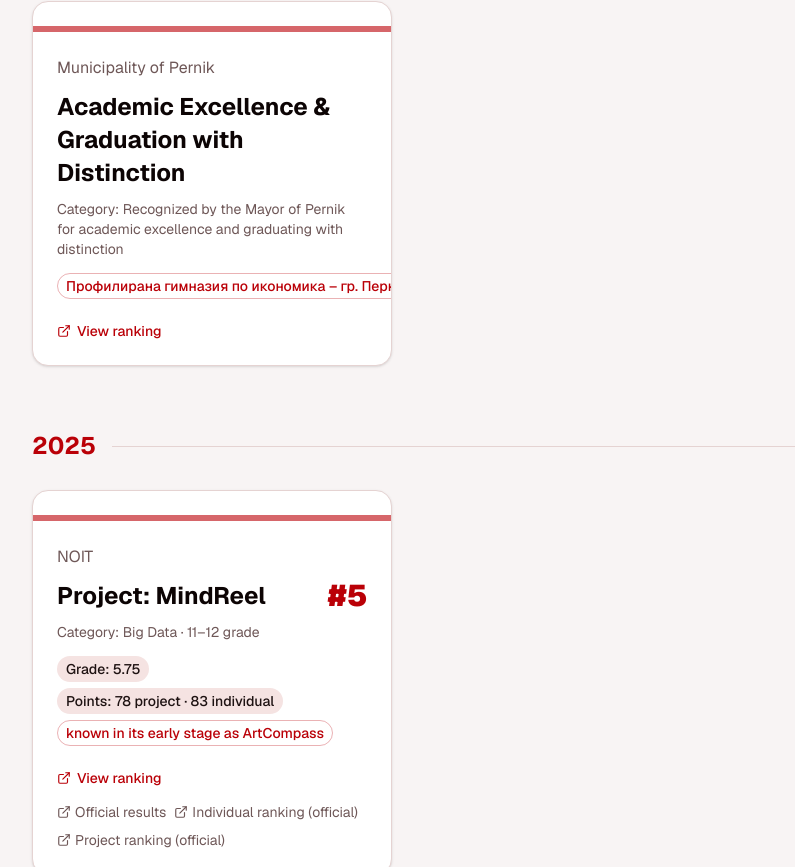
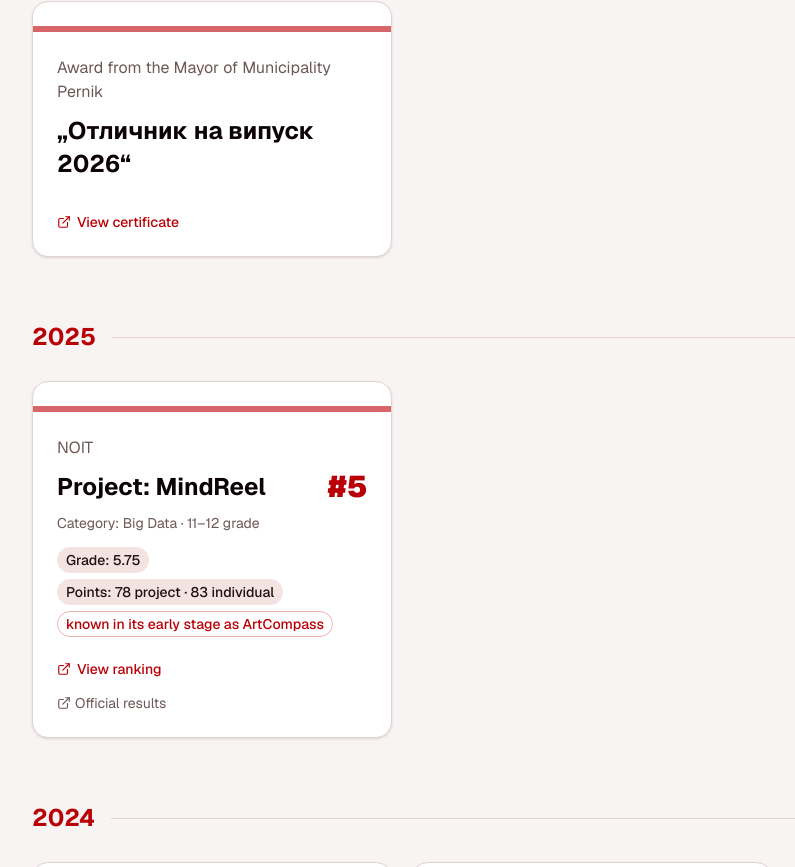
Before and after one commit to LackOfUsernameIdeas/PortfolioWebsite, a Next.js app: page / in a window 1280 px wide. Shown: the part 2353-3220 px from the top of the page, without its empty margins (48-843 px from the left). Built offline with nearby package versions, Linux system fonts and the light colour scheme.

Commit message:
small adjustments

```diff
--- a/app/page.tsx
+++ b/app/page.tsx
@@ -476,7 +476,8 @@ function AchievementsGrid() {
                           )}
                         </div>
                         <p className="text-sm text-muted-foreground">
-                          {t("achievements.category", language)}:{" "}
+                          {a.kind !== "honor" &&
+                            `${t("achievements.category", language)}: `}
                           {localize(a.category, language)}
                         </p>
 
@@ -514,7 +515,12 @@ function AchievementsGrid() {
                           <div className="mt-auto pt-3">
                             <span className="flex items-center gap-1.5 text-sm text-primary font-medium">
                               <ExternalLink className="w-3.5 h-3.5" />
-                              {t("achievements.viewRanking", language)}
+                              {t(
+                                a.kind === "honor"
+                                  ? "achievements.viewCertificate"
+                                  : "achievements.viewRanking",
+                                language
+                              )}
                             </span>
                           </div>
                         )}
@@ -562,6 +568,7 @@ function AchievementModal({
     label: Localized;
     path: string;
     type?: "pdf" | "image";
+    caption?: Localized;
   } | null>(achievement.docs?.[0] ?? null);
 
   const [lightboxOpen, setLightboxOpen] = useState(false);
@@ -582,9 +589,11 @@ function AchievementModal({
   const isImageDoc = activeDoc?.type === "image";
   const lightboxSrc = isImageDoc ? activeDoc?.path : achievement.fallbackImage;
   const lightboxCaption = isImageDoc
-    ? activeDoc?.label
-      ? localize(activeDoc.label, language)
-      : undefined
+    ? activeDoc?.caption
+      ? localize(activeDoc.caption, language)
+      : activeDoc?.label
+        ? localize(activeDoc.label, language)
+        : undefined
     : achievement.fallbackImageCaption
       ? localize(achievement.fallbackImageCaption, language)
       : undefined;
@@ -669,7 +678,8 @@ function AchievementModal({
               {achievement.title}
             </h2>
             <p className="text-base text-muted-foreground mt-1.5">
-              {t("achievements.category", language)}:{" "}
+              {achievement.kind !== "honor" &&
+                `${t("achievements.category", language)}: `}
               {localize(achievement.category, language)}
             </p>
           </div>
@@ -763,6 +773,13 @@ function AchievementModal({
                   {t("achievements.clickToExpand", language)}
                 </div>
               </div>
+              {activeDoc.caption && (
+                <div className="absolute bottom-0 inset-x-0 bg-gradient-to-t from-black/70 to-transparent px-4 py-3 pointer-events-none">
+                  <p className="text-white text-xs line-clamp-2">
+                    {localize(activeDoc.caption, language)}
+                  </p>
+                </div>
+              )}
             </div>
           ) : activeDoc ? (
             <div className="w-full h-full min-h-[55vh] rounded-xl overflow-hidden border border-border">
--- a/lib/i18n/ui-translations.ts
+++ b/lib/i18n/ui-translations.ts
@@ -78,6 +78,7 @@ export const uiTranslations = {
     grade: { en: "Grade", bg: "Оценка" },
     points: { en: "Points", bg: "Точки" },
     viewRanking: { en: "View ranking", bg: "Вижте класирането" },
+    viewCertificate: { en: "View certificate", bg: "Вижте сертификата" },
     clickToExpand: { en: "Click to expand", bg: "Натиснете за уголемяване" },
     scrollToZoom: {
       en: "Scroll to zoom · hold down the left mouse button to pan",
--- a/lib/projects-data.ts
+++ b/lib/projects-data.ts
@@ -346,7 +346,12 @@ export interface Achievement {
   // "competition" (default) = coding competition/olympiad result, shown as "Project: <title>" with a rank
   // "honor" = general recognition/award (no project, no rank)
   kind?: "competition" | "honor";
-  docs?: { label: Localized; path: string; type?: "pdf" | "image" }[];
+  docs?: {
+    label: Localized;
+    path: string;
+    type?: "pdf" | "image";
+    caption?: Localized;
+  }[];
   links?: { label: Localized; url: string }[];
   fallbackImage?: string;
   fallbackImageCaption?: Localized;
@@ -362,17 +367,21 @@ export const achievements: Achievement[] = [
       bg: "Софтуерни приложения · 8–10 клас"
     },
     place: "2nd",
-    extra: { en: "First НЕТИТ participation", bg: "Първо участие в НЕТИТ" },
-    fallbackImage: "/achievements/netit-2023-newspaper.png",
-    fallbackImageCaption: {
-      en: "Newspaper clipping from “Glashatai” covering the awards ceremony at the National Autumn Tournament in Information Technologies “John Atanasov”, held December 1–3 (2023) in Sofia. I won 2nd place in the “Software Applications” category with the “TikFluence” project",
-      bg: "Извадка от „Глашатай“, показваща церемонията по връчването на наградите на Националния есенен турнир по информационни технологии „Джон Атанасов“, проведен от 1 до 3 декември (2023) в София. Спечелих 2-ро място в категорията „Софтуерни приложения“ с проекта „TikFluence“"
-    },
+    extra: { en: "First NATIT participation", bg: "Първо участие в НЕТИТ" },
     docs: [
       {
+        label: { en: "Newspaper clipping", bg: "Извадка от статия" },
+        path: "/achievements/netit-2023-newspaper.png",
+        type: "image",
+        caption: {
+          en: "Newspaper clipping from “Glashatai” covering the awards ceremony at the National Autumn Tournament in Information Technologies “John Atanasov”, held December 1–3 (2023) in Sofia. I won 2nd place in the “Software Applications” category with the “TikFluence” project",
+          bg: "Извадка от „Глашатай“, показваща церемонията по връчването на наградите на Националния есенен турнир по информационни технологии „Джон Атанасов“, проведен от 1 до 3 декември (2023) в София. Спечелих 2-ро място в категорията „Софтуерни приложения“ с проекта „TikFluence“"
+        }
+      },
+      {
         label: {
-          en: "Certificate of Participation",
-          bg: "Сертификат за участие"
+          en: "Certificate of participation",
+          bg: "Грамота за участие"
         },
         path: "/achievements/certificates/2023_NATIT_certificate.png",
         type: "image"
@@ -414,16 +423,20 @@ export const achievements: Achievement[] = [
       },
       {
         label: {
-          en: "Certificate of Participation",
-          bg: "Сертификат за участие"
+          en: "Certificate of participation",
+          bg: "Грамота за участие"
         },
         path: "/achievements/certificates/2023_NOIT_certificate.png",
         type: "image"
       },
       {
         label: {
-          en: "School Certificate of Excellence",
-          bg: "Училищна грамота за отличие"
+          en: "School certificate of excellence",
+          bg: "Училищна грамота"
+        },
+        caption: {
+          en: "School certificate for excellent performance in the National Olympiad in Information Technology",
+          bg: "Грамота от училището за отлично представяне в Националната олимпиада по информационни технологии"
         },
         path: "/achievements/certificates/2023_NOIT_certificate_of_excellence.png",
         type: "image"
@@ -455,7 +468,7 @@ export const achievements: Achievement[] = [
     links: [
       {
         label: { en: "Official results", bg: "Официални резултати" },
-        url: "https://122ou.com/wp-content/uploads/2024/12/softuerni-prilozhenia.pdf"
+        url: "https://122ou.com/netit2024/"
       }
     ]
   },
@@ -484,7 +497,7 @@ export const achievements: Achievement[] = [
       },
       {
         label: {
-          en: "Certificate of Participation",
+          en: "Certificate of participation",
           bg: "Сертификат за участие"
         },
         path: "/achievements/certificates/2024_NOIT_certificate.png",
@@ -518,6 +531,15 @@ export const achievements: Achievement[] = [
     },
     docs: [
       {
+        label: { en: "Ministry attestation", bg: "Служебна бележка" },
+        caption: {
+          en: "Official recognition from the Ministry of Education and Science for excellent performance at the National Olympiad in Information Technology",
+          bg: "Служебна бележка от Министерството на образованието и науката за отлично представяне на Националната олимпиада по информационни технологии"
+        },
+        path: "/achievements/certificates/2025_Ministry_of_education_official_confirmation_of_excellent_performance.png",
+        type: "image"
+      },
+      {
         label: { en: "Project ranking", bg: "Класиране на проект" },
         path: "/achievements/noit-2025-project.pdf"
       },
@@ -526,14 +548,9 @@ export const achievements: Achievement[] = [
         path: "/achievements/noit-2025-individual.pdf"
       },
       {
-        label: { en: "Ministry Attestation", bg: "Министерско удостоверение" },
-        path: "/achievements/certificates/2025_Ministry_of_education_official_confirmation_of_excellent_performance.png",
-        type: "image"
-      },
-      {
         label: {
-          en: "Certificate of Participation",
-          bg: "Сертификат за участие"
+          en: "Certificate of participation",
+          bg: "Грамота за участие"
         },
         path: "/achievements/certificates/2025_NOIT_certificate.png",
         type: "image"
@@ -543,44 +560,33 @@ export const achievements: Achievement[] = [
       {
         label: { en: "Official results", bg: "Официални резултати" },
         url: "https://edusoft.fmi.uni-sofia.bg/news/view/193"
-      },
-      {
-        label: {
-          en: "Individual ranking (official)",
-          bg: "Индивидуално класиране (официално)"
-        },
-        url: "https://edusoft.fmi.uni-sofia.bg/archive/it2025/protocols/noit_group_3.pdf"
-      },
-      {
-        label: {
-          en: "Project ranking (official)",
-          bg: "Класиране на проект (официално)"
-        },
-        url: "https://edusoft.fmi.uni-sofia.bg/archive/it2025/protocols/noit_cat_5.pdf"
       }
     ]
   },
   {
     year: "2026",
-    title: "Academic Excellence & Graduation with Distinction",
+    title: "„Отличник на випуск 2026“",
     kind: "honor",
-    competition: { en: "Municipality of Pernik", bg: "Община Перник" },
+    competition: {
+      en: "Award from the Mayor of Municipality Pernik",
+      bg: "Награда от кмета на Община Перник"
+    },
     category: {
-      en: "Recognized by the Mayor of Pernik for academic excellence and graduating with distinction",
-      bg: "Отличен от кмета на Перник за академични постижения и завършване с отличие"
-    },
-    extra: {
-      en: "Профилирана гимназия по икономика – гр. Перник",
-      bg: "Профилирана гимназия по икономика – гр. Перник"
+      en: "",
+      bg: ""
     },
     docs: [
       {
-        label: { en: "Certificate from the Mayor", bg: "Грамота от кмета" },
+        label: { en: "Certificate from the Mayor", bg: "Сертификат от кмета" },
         path: "/achievements/certificates/2026_certificate_of_academic_excellence_mayor.png",
         type: "image"
       },
       {
-        label: { en: "School Certificate", bg: "Училищна грамота" },
+        label: { en: "School certificate", bg: "Училищна грамота" },
+        caption: {
+          en: "School certificate for excellent academic performance",
+          bg: "Училищна грамота за отличен успех"
+        },
         path: "/achievements/certificates/2026_certificate_of_academic_excellence_school.png",
         type: "image"
       }
```
Also changed, not shown: 1 other file (tests, documents, lock files or other folders).
